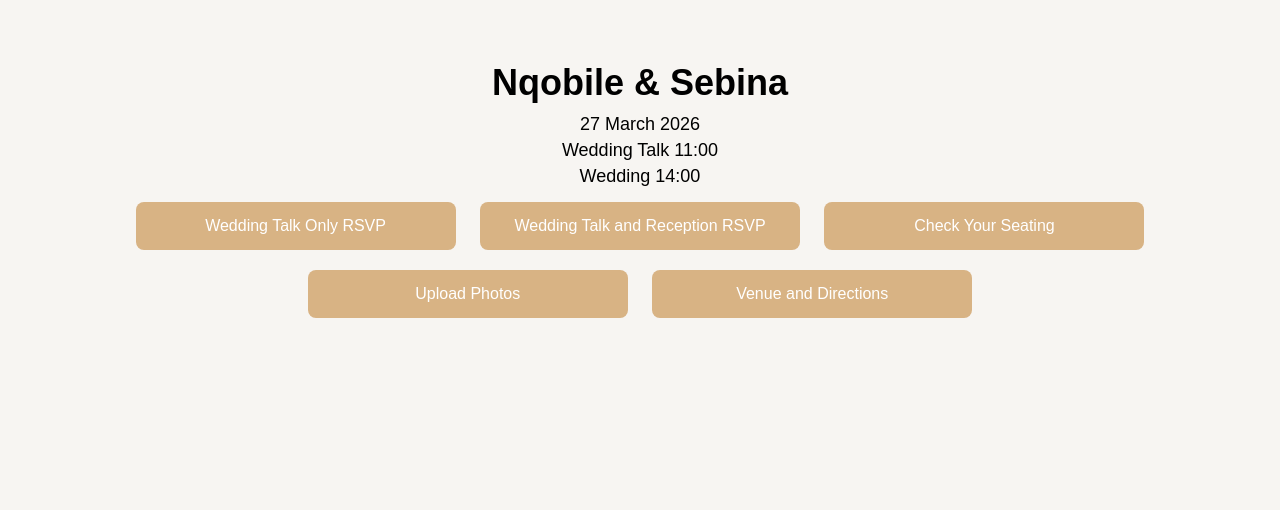
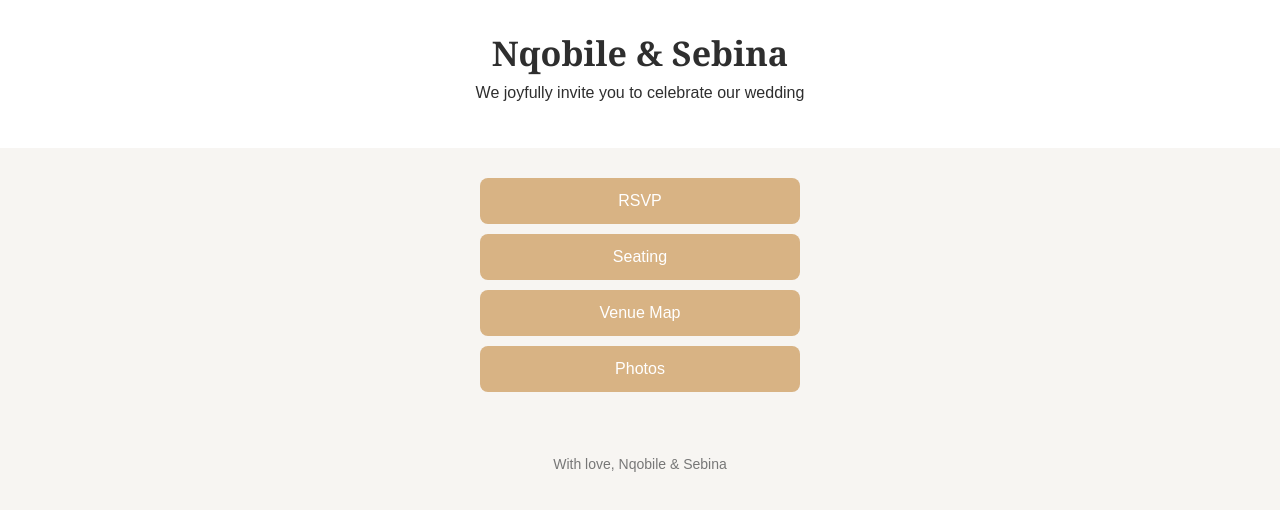
Before and after one commit to nqobilekhuzwayo30-cmyk/Weds, a plain HTML site: page index.html in a window 1280 px wide. Drawn offline with Linux system fonts and the light colour scheme.

Commit message:
Update index.html

```diff
--- a/index.html
+++ b/index.html
@@ -1,9 +1,72 @@
-<!DOCTYPE html> <html> <head> <title>Nqobile & Sebina Wedding</title> <meta name="viewport" content="width=device-width, initial-scale=1"> <style> body { font-family: Arial, sans-serif; text-align: center; padding: 30px; background-color: #f7f5f2; } h1 { font-size: 36px; margin-bottom: 10px; } p { font-size: 18px; margin: 5px 0; } button { padding: 15px; margin: 10px; font-size: 16px; width: 90%; max-width: 320px; cursor: pointer; background-color: #d8b384; border: none; color: white; border-radius: 8px; } button:hover { background-color: #cfa16c; } a { text-decoration: none; } </style> </head> <body> <h1>Nqobile & Sebina</h1> <p>27 March 2026</p> <p>Wedding Talk 11:00</p> <p>Wedding 14:00</p>
+<!DOCTYPE html>
+<html>
+<head>
+  <title>Nqobile & Sebina Wedding</title>
+  <meta name="viewport" content="width=device-width, initial-scale=1">
+  <style>
+    body {
+      margin: 0;
+      font-family: Arial, sans-serif;
+      background-color: #f7f5f2;
+      color: #2e2e2e;
+      text-align: center;
+    }
+    .header {
+      background: #ffffff;
+      padding: 30px 20px;
+    }
+    .header h1 {
+      font-family: Georgia, serif;
+      font-size: 34px;
+      margin: 0;
+    }
+    .header p {
+      margin-top: 8px;
+      font-size: 16px;
+    }
+    .nav {
+      padding: 20px;
+    }
+    .nav a {
+      display: block;
+      max-width: 320px;
+      margin: 10px auto;
+      text-decoration: none;
+    }
+    .nav button {
+      width: 100%;
+      padding: 14px;
+      background-color: #d8b384;
+      border: none;
+      border-radius: 8px;
+      color: #ffffff;
+      font-size: 16px;
+      cursor: pointer;
+    }
+    .footer {
+      padding: 20px;
+      font-size: 14px;
+      color: #777777;
+    }
+  </style>
+</head>
+<body>
 
-<a href="rsvp-talk.html"><button>Wedding Talk Only RSVP</button></a>
-<a href="rsvp-full.html"><button>Wedding Talk and Reception RSVP</button></a>
-<a href="seating.html"><button>Check Your Seating</button></a>
-<a href="photos.html"><button>Upload Photos</button></a>
-<a href="map.html"><button>Venue and Directions</button></a>
+<div class="header">
+  <h1>Nqobile & Sebina</h1>
+  <p>We joyfully invite you to celebrate our wedding</p>
+</div>
 
-</body> </html>
+<div class="nav">
+  <a href="rsvp-full.html"><button>RSVP</button></a>
+  <a href="seating.html"><button>Seating</button></a>
+  <a href="map.html"><button>Venue Map</button></a>
+  <a href="photos.html"><button>Photos</button></a>
+</div>
+
+<div class="footer">
+  <p>With love, Nqobile & Sebina</p>
+</div>
+
+</body>
+</html>
```
